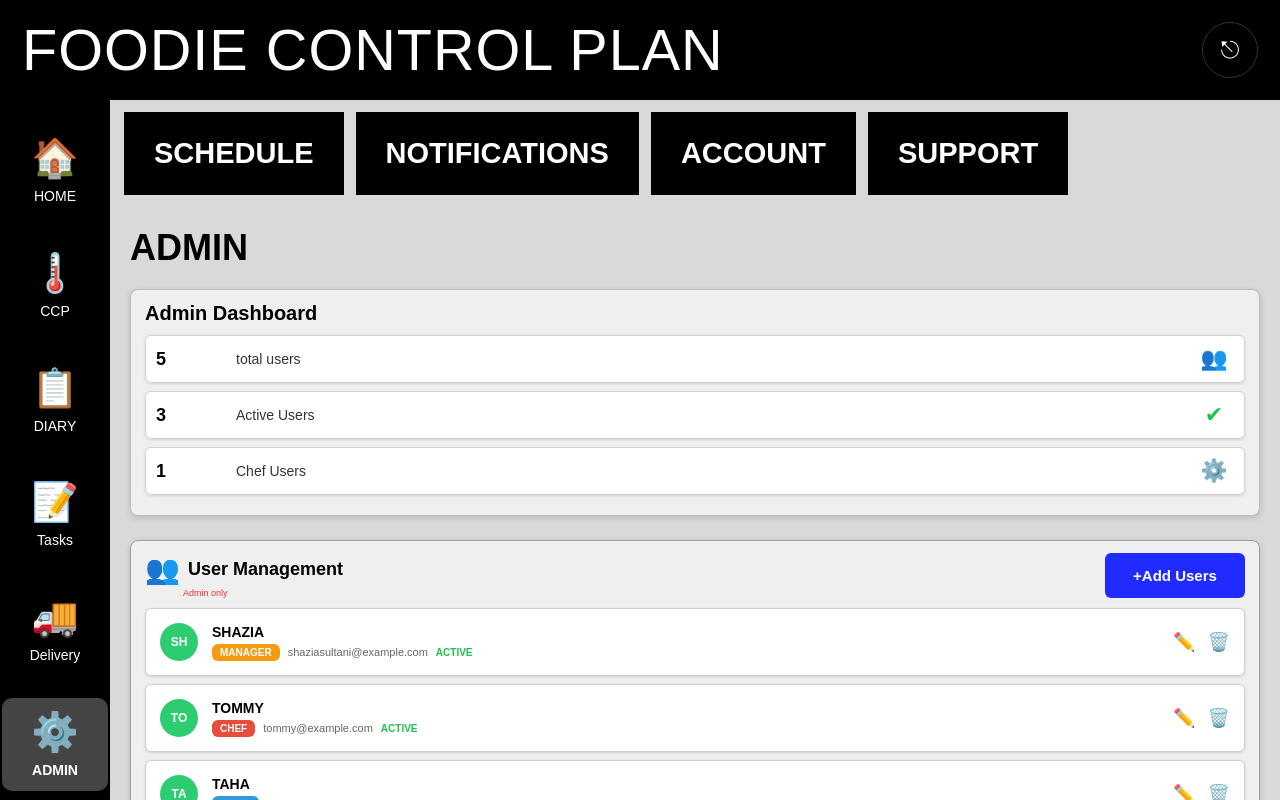
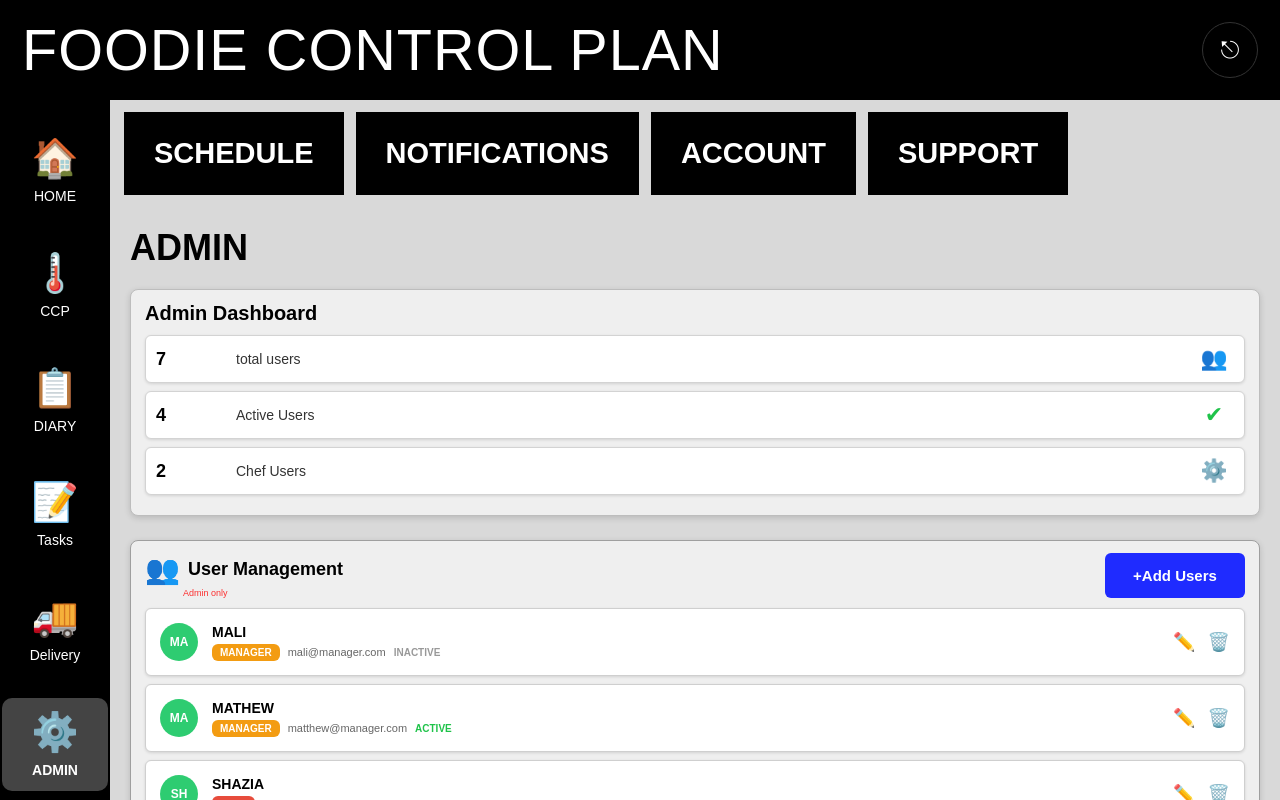
Before and after one commit to fkv4662/RND-Foodie, a React (Vite) app in the folder frontend/: page /admin in a window 1280 px wide. Shown: the top 800 px of the page. Built offline with nearby package versions, Linux system fonts and the light colour scheme.

Commit message:
added user roles and adding/deleting function

```diff
--- a/frontend/src/Admin.tsx
+++ b/frontend/src/Admin.tsx
@@ -13,34 +13,48 @@ export default function Admin() {
   const [users, setUsers] = useState<UserRow[]>([
     {
       id: 1,
-      name: "SHAZIA",
-      email: "shaziasultani@example.com",
+      name: "MALI",
+      email: "mali@manager.com",
+      role: "MANAGER",
+      lastActive: "5 min ago",
+    },
+    {
+      id: 2,
+      name: "MATHEW",
+      email: "matthew@manager.com",
       role: "MANAGER",
       lastActive: "newActive",
     },
     {
-      id: 2,
+      id: 3,
+      name: "SHAZIA",
+      email: "shaziasultani@example.com",
+      role: "CHEF",
+      lastActive: "newActive",
+    },
+    {
+      id: 4,
       name: "TOMMY",
       email: "tommy@example.com",
       role: "CHEF",
       lastActive: "newActive",
     },
     {
-      id: 3,
+      id: 5,
       name: "TAHA",
       email: "tahabazyan@example.com",
       role: "STAFF",
       lastActive: "5 min ago",
     },
     {
-      id: 4,
+      id: 6,
       name: "THARSIKAN",
       email: "tharsikan@example.com",
       role: "STAFF",
       lastActive: "newActive",
     },
     {
-      id: 5,
+      id: 7,
       name: "ROJAN",
       email: "rojan@example.com",
       role: "AUDITOR",
--- a/frontend/src/RationalOven.tsx
+++ b/frontend/src/RationalOven.tsx
@@ -1,4 +1,5 @@
 import { useEffect, useState } from "react";
+import DashboardLayout from "./DashboardLayout";
 
 interface OvenLog {
 	id?: number;
```
